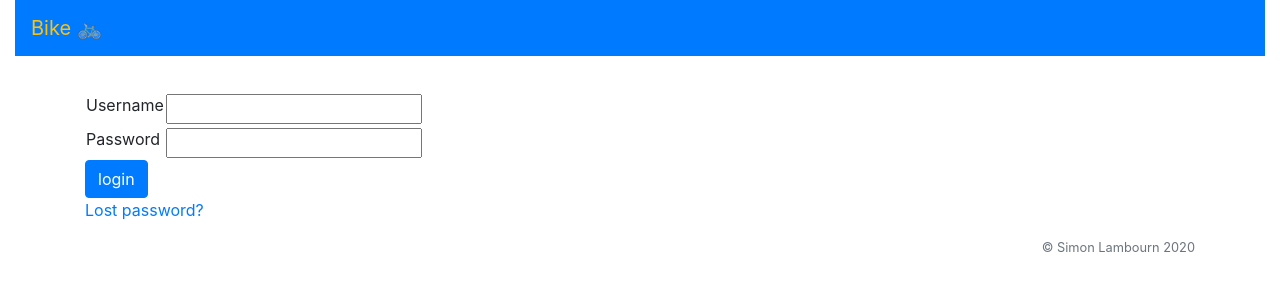
After one commit to simonltwick/django, a Django app: template main/templates/bike/login.html in a window 1280 px wide. The commit adds this page. Shown: the top 300 px of the page. Run offline with Django 3.2, Linux system fonts and the light colour scheme; the template is opened without the code that fills it: most values are stand-ins (such as "Sample title", 1, 10 or a date in 2020); form fields are guessed from the names that the template uses; some libraries are stand-ins or nearby versions.

Commit message:
Bike-branded login page added
Fixes bug whereby unauthenticated Bike website users were directed to a
Kitten on the Line branded login page.

All views requiring authentication now redirect to the Bike branded
login page

```diff
--- a/main/bike/views.py
+++ b/main/bike/views.py
@@ -1,7 +1,6 @@
 from django.contrib.auth.decorators import login_required
 from django.contrib.auth.mixins import LoginRequiredMixin
 from django.db.models import Sum, Q, Max
-from django import forms
 from django.http import HttpResponse, HttpResponseRedirect
 from django.shortcuts import render, get_object_or_404
 from django.urls import reverse, reverse_lazy
@@ -23,7 +22,7 @@ log = logging.getLogger(__name__)
 log.setLevel(logging.DEBUG)
 logging.basicConfig(level=logging.DEBUG, format='%(levelname)s: %(message)s')
 
-LOGIN_URL = '/accounts/login?next=/bike/'
+LOGIN_URL = '/bike/login?next=/bike'
 
 
 class BikeLoginRequiredMixin(LoginRequiredMixin):
--- a/main/templates/bike/base.html
+++ b/main/templates/bike/base.html
@@ -43,7 +43,7 @@
 
   <nav class="navbar navbar-expand-sm navbar-dark bg-primary">
     <a class="navbar-brand text-warning" href="{% url 'bike:home' %}">Bike 🚲</a>
-
+    {% block navbar %}
 	<!-- Toggler/collapsible Button -->
     <button class="navbar-toggler" type="button" data-toggle="collapse"
             data-target="#collapsibleNavbar">
@@ -121,6 +121,7 @@
 
     </ul>
     </div>
+    {% endblock %}
   </nav>
 
   <div class="row container">
--- /dev/null
+++ b/main/templates/bike/login.html
@@ -0,0 +1,41 @@
+{% extends 'bike/base.html' %}
+
+{% block navbar %}
+{% endblock %}
+
+{% block content %}
+
+{% if form.errors %}
+<p>Your username and password didn't match. Please try again.</p>
+{% endif %}
+
+{% if next %}
+    {% if user.is_authenticated %}
+    <p>Your account doesn't have access to this page. To proceed,
+    please login with an account that has access.</p>
+    {% else %}
+    <p>Please login to see this page.</p>
+    {% endif %}
+{% endif %}
+
+<form method="post" action="{% url 'login' %}">
+{% csrf_token %}
+<table>
+<tr>
+    <td>{{ form.username.label_tag }}</td>
+    <td>{{ form.username }}</td>
+</tr>
+<tr>
+    <td>{{ form.password.label_tag }}</td>
+    <td>{{ form.password }}</td>
+</tr>
+</table>
+
+<input class="btn btn-primary" type="submit" value="login" />
+<input type="hidden" name="next" value="{{ next }}" />
+</form>
+
+{# Assumes you setup the password_reset view in your URLconf #}
+<p><a href="{% url 'password_reset' %}">Lost password?</a></p>
+
+{% endblock %}
```
Also changed, not shown: main/bike/urls.py (+5 -3 lines).
